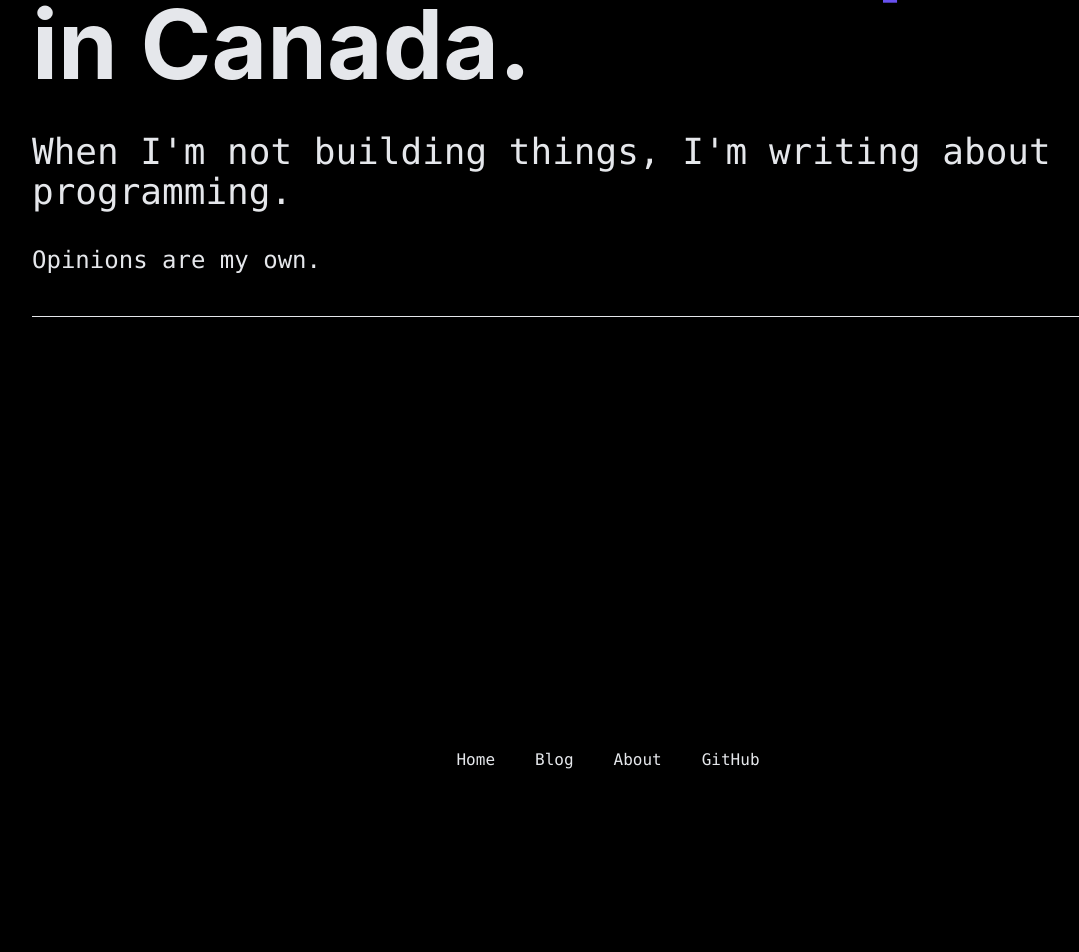
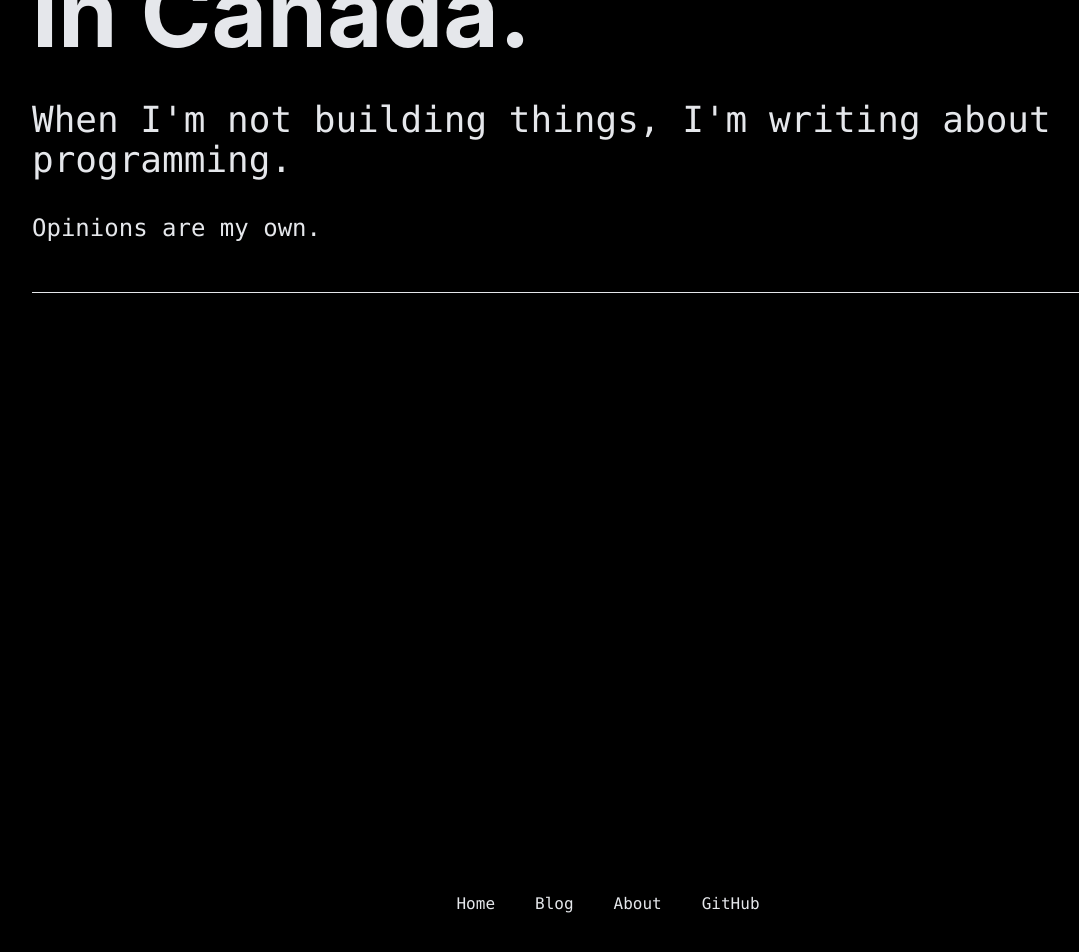
Before and after one commit to sandypockets/sandypockets-blog, a Next.js app: page / in a window 1280 px wide. Shown: the part 324-1276 px from the top of the page, without its empty margins (32-1111 px from the left). Before the commit the page ends 1144 px from the top, so only its background shows below. Built offline with nearby package versions, Linux system fonts and the light colour scheme; a web font is replaced by a local one.

Commit message:
🐛 Fix layout and styling

```diff
--- a/components/article/BlogPost.jsx
+++ b/components/article/BlogPost.jsx
@@ -4,8 +4,8 @@ import Description from "./Description";
 export default function BlogPost({ children, meta }) {
   return (
     <>
-      <div className="pb-16 sm:my-11 lg:max-w-3xl xl:max-w-4xl 2xl:max-w-5xl">
-        <ArticleTitle propsClass="flex justify-center h-auto pb-5 text-5xl font-bold text-transparent bg-clip-text bg-gradient-to-r from-green-400 via-blue-500 to-purple-600 sm:pb-7 sm:text-7xl lg:text-8xl 2xl:text-9xl " meta={meta} />
+      <div className="sm:mt-11 lg:max-w-3xl xl:max-w-4xl 2xl:max-w-5xl">
+        <ArticleTitle propsClass="flex justify-center h-auto pb-6 pt-10 text-5xl font-bold text-transparent bg-clip-text bg-gradient-to-r from-green-400 via-blue-500 to-purple-600 sm:pb-7 sm:text-7xl lg:text-8xl 2xl:text-9xl " meta={meta} />
         <Description isBlogPost meta={meta} />
         <article className="mt-4 flex flex-col justify-center">{children}</article>
       </div>
--- a/components/hero/Tagline.jsx
+++ b/components/hero/Tagline.jsx
@@ -10,7 +10,7 @@ export default function Tagline() {
           Opinions are my own.
         </p>
       </p>
-      <SectionSeparator />
+      <SectionSeparator className='mb-8 mt-12' />
     </div>
   )
 }
--- a/components/layout/Footer.jsx
+++ b/components/layout/Footer.jsx
@@ -21,7 +21,7 @@ const footerItems = [
 
 export default function Footer({ backgroundColour, textColour, secondaryTextColour }) {
   return (
-    <footer className={backgroundColour + " " + textColour + " w-full flex justify-center pb-12 font-mono"}>
+    <footer className={backgroundColour + " " + textColour + " w-full flex justify-center pb-12 font-mono pt-8 sm:pt-32"}>
       {footerItems.map((item) => (
         <Link key={item.name} href={item.href}>
           <a className="mx-5 nav-hover">{item.name}</a>
--- a/components/layout/Layout.jsx
+++ b/components/layout/Layout.jsx
@@ -1,6 +1,7 @@
 import Head from "next/head";
 import Nav from "./Nav";
 import Footer from "./Footer";
+import SectionSeparator from "../utility/SectionSeparator";
 
 export default function Layout({ children, pageTitle, description, backgroundColour, textColour, secondaryTextColour, darkMode, setDarkMode }) {
   return (
@@ -14,8 +15,9 @@ export default function Layout({ children, pageTitle, description, backgroundCol
       <div className="h-screen">
         <main className={backgroundColour + " " + textColour + " w-full min-h-full flex justify-center"}>
           <Nav darkMode={darkMode} setDarkMode={setDarkMode} />
-          <div className="content pt-32 mx-7 sm:mx-16">{children}</div>
+          <div className="content mx-7 sm:mx-16">{children}</div>
         </main>
+        {/*<SectionSeparator className='w-3/5 m-auto mt-6 sm:mt-24' />*/}
         <Footer backgroundColour={backgroundColour} textColour={textColour} secondaryTextColour={secondaryTextColour} />
       </div>
     </>
--- a/components/logos/Logos.jsx
+++ b/components/logos/Logos.jsx
@@ -27,7 +27,7 @@ import TestingLibrary from "./TestingLibrary";
 
 export default function Logos() {
   return (
-    <div className="flex justify-center flex-wrap lg:mx-18 xl:mx-24 2xl:mx-60 mb-11 sm:mb-12">
+    <div className="flex justify-center flex-wrap lg:mx-18 xl:mx-24 2xl:mx-60">
 
       <NodeLogo />
       <ReactLogo />
--- a/components/utility/SectionSeparator.jsx
+++ b/components/utility/SectionSeparator.jsx
@@ -1,3 +1,3 @@
-export default function SectionSeparator() {
-  return <hr className="border-accent-2 mt-10 mb-12" />
+export default function SectionSeparator(props) {
+  return <hr className={`border-accent-2 mb-12 ${props.className}`} />
 }
--- a/pages/about.jsx
+++ b/pages/about.jsx
@@ -15,7 +15,7 @@ export default function About({ secondaryTextColour }) {
       <div>
         <Logos />
       </div>
-      <SectionSeparator />
+      {/*<SectionSeparator />*/}
     </div>
   )
 }
--- a/pages/blog/index.jsx
+++ b/pages/blog/index.jsx
@@ -7,7 +7,7 @@ export default function Index() {
     <div>
       <h1 className="flex justify-center h-40 md:h-44 text-8xl 2xl:text-9xl 2xl:h-60 font-bold "><Highlight content="Blog" /></h1>
       <div className="h-auto sm:mb-20">
-        {posts.map((post) => (
+        {posts.reverse().map((post) => (
           <Post key={post.link} post={post} />
         ))}
       </div>
--- a/pages/index.jsx
+++ b/pages/index.jsx
@@ -2,21 +2,19 @@ import { Post } from "../components/hero/Post";
 import { posts } from "../getAllPosts";
 import HeroText from "../components/hero/HeroText";
 import Tagline from "../components/hero/Tagline";
-// import SectionSeparator from "../components/utility/SectionSeparator";
 
 export default function IndexPage() {
   return (
-    <div className="h-screen mb-36">
-      <div>
+    <div className="h-screen sm:mb-20 md:mb-36 lg:mb-48">
+      <div className='mt-16 sm:mt-20 md:mt-24 lg:mt-30'>
         <HeroText />
         <Tagline />
       </div>
       <div className="mb-12 sm:mb-24">
-        {posts.map((post) => (
+        {posts.reverse().map((post) => (
           <Post key={post.link} post={post} />
         ))}
       </div>
-      {/*<SectionSeparator />*/}
     </div>
   );
 }
```
